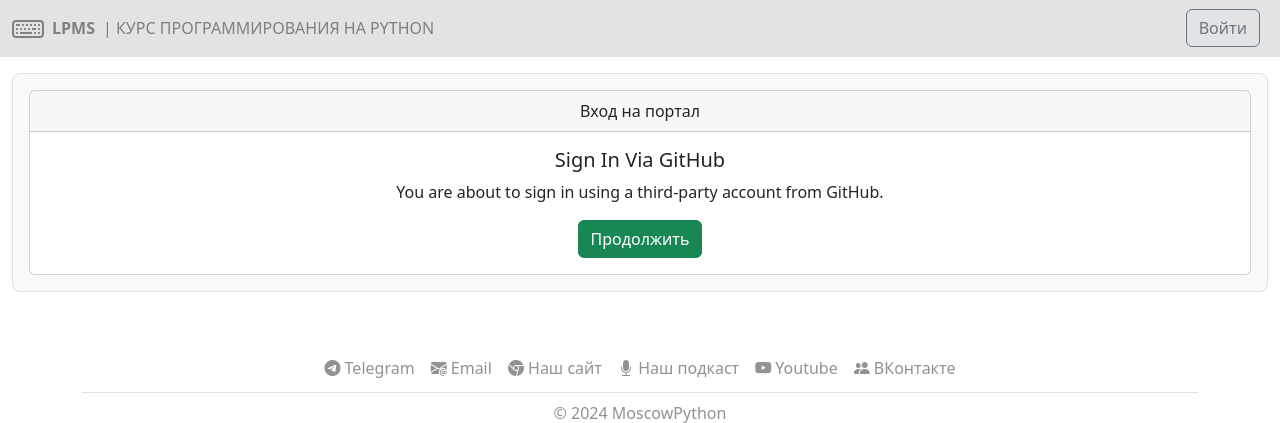
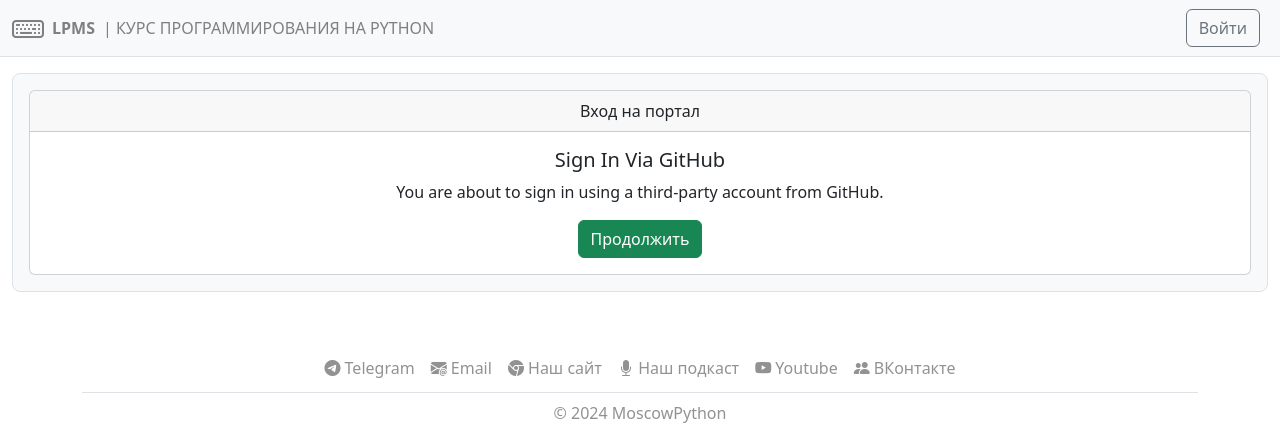
Before and after one commit to mmmylnikov/lpms, a Django app: page /users/accounts/github/login/ in a window 1280 px wide. Shown: the top 423 px of the page. Run offline with Django 5.2, Linux system fonts and the light colour scheme; parts of the project's set-up code (start-up, migrations or seed data) failed here and were passed over; some libraries are stand-ins or nearby versions.

Commit message:
template:header: edit bg-color: add border from user_img

```diff
--- a/lpms/templates/header.html
+++ b/lpms/templates/header.html
@@ -1,7 +1,7 @@
 {% load socialaccount %}
 
 {% block header %}
-<header class="py-1 mb-3 border-bottom bg-secondary-subtle">
+<header class="py-1 mb-3 border-bottom bg-body-tertiary">
     <div class="container-fluid ">
         <div class="d-flex flex-wrap align-items-center justify-content-center justify-content-lg-start ">
             <a href="/"
@@ -25,7 +25,7 @@
                     <a href="#" class="d-block link-body-emphasis text-decoration-none dropdown-toggle"
                         data-bs-toggle="dropdown" aria-expanded="false">
                         <img src="{{accounts.github.0.extra_data.avatar_url}}" alt="mdo" width="32" height="32"
-                            class="rounded-circle">
+                            class="rounded-circle border">
                     </a>
                     <ul class="dropdown-menu text-small shadow">
                         {% if request.user.is_staff %}
```
